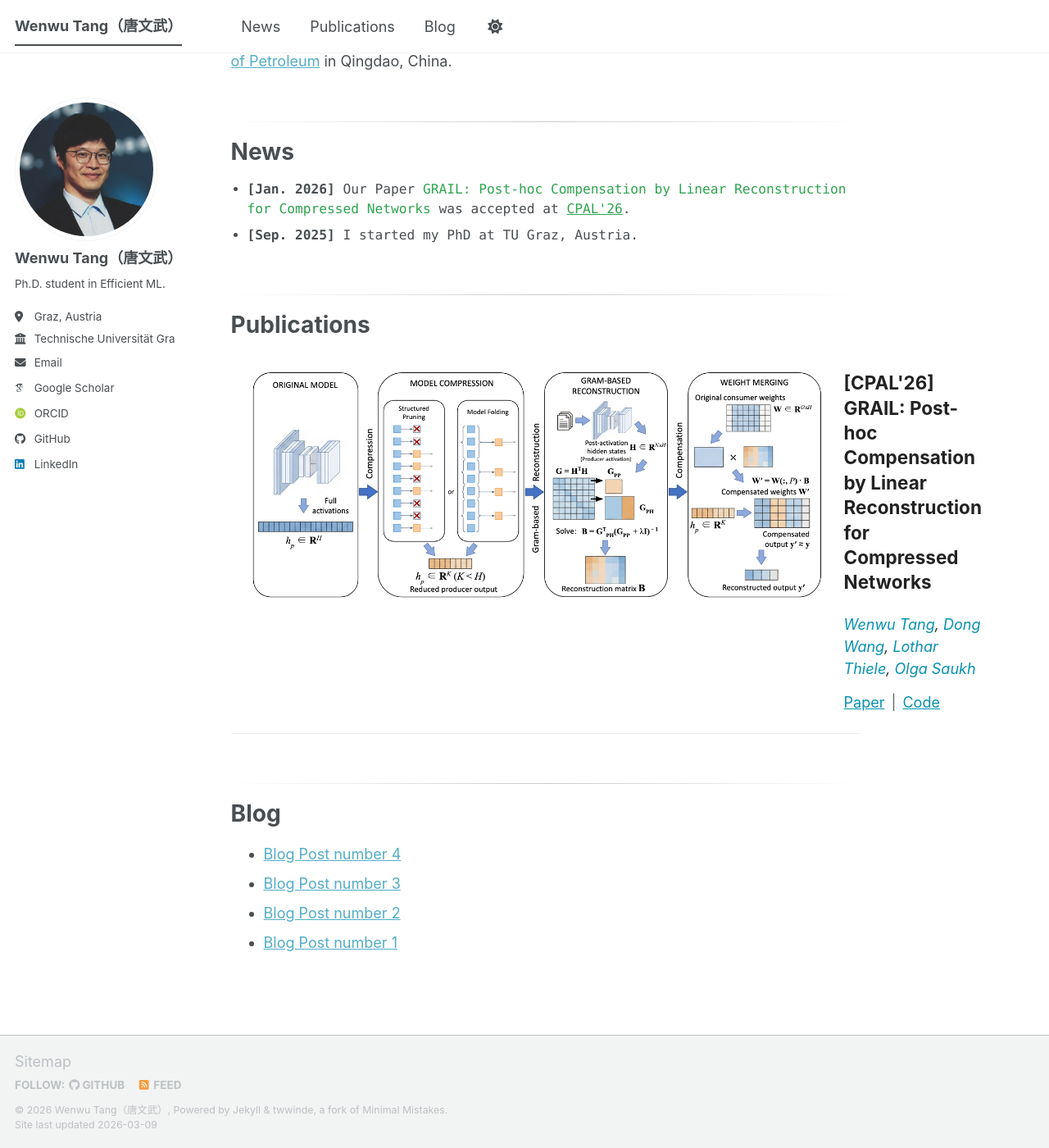
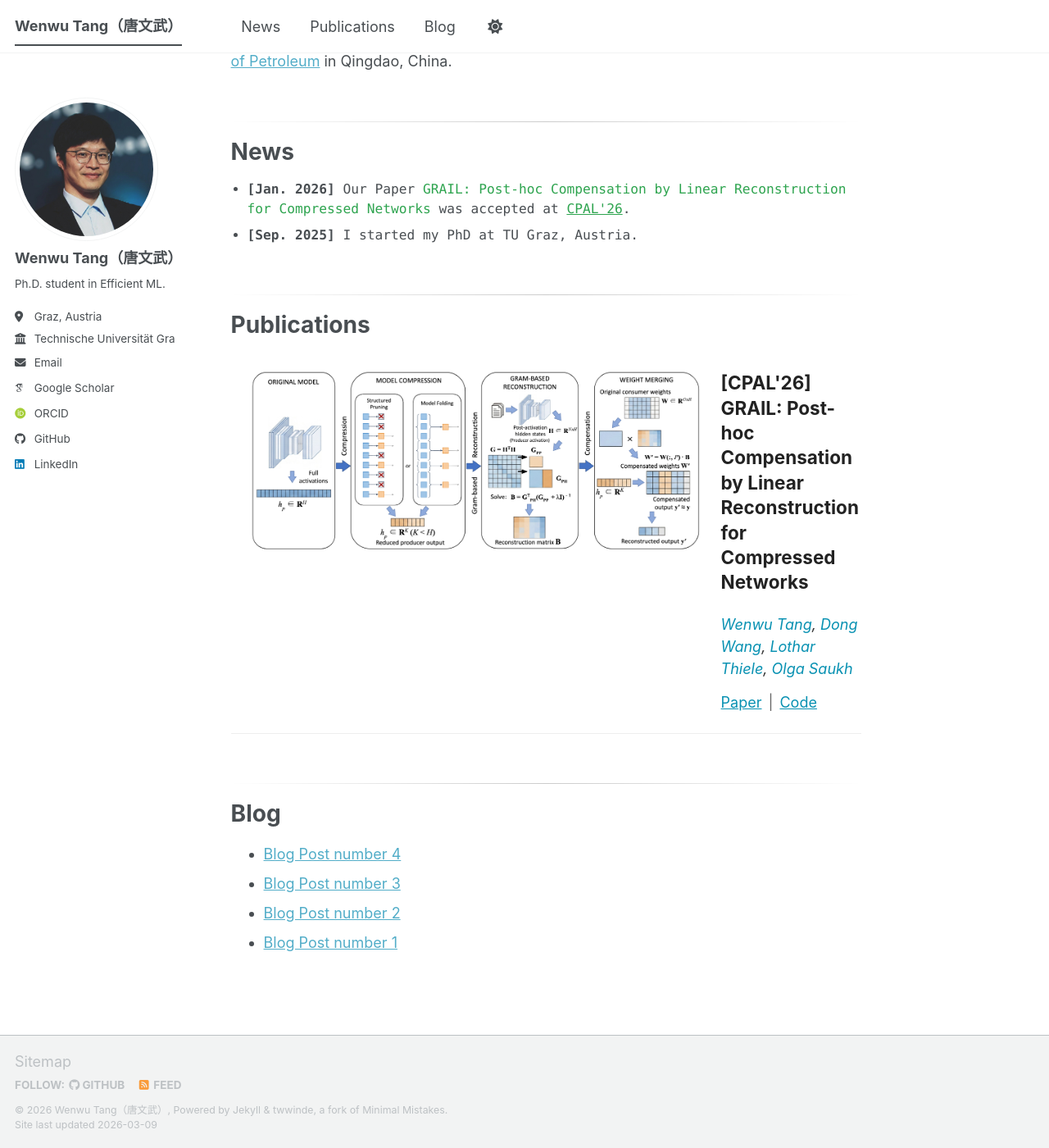
Before and after one commit to TWWinde/TWWinde.github.io, a Jekyll site: the page built from _pages/about.md, in a window 1280 px wide and 1400 px high, scrolled down 839 px. Shown: the whole window at 82% size. Built offline with Jekyll 4.4.1, drawn with Linux system fonts in a browser that asks for light colours; some web fonts are replaced; a script bundle is joined from its source files by our own code; library files that are not in the unit come from our copies.

Commit message:
adjust publication thumbnail to 550px

```diff
--- a/_sass/layout/_publications.scss
+++ b/_sass/layout/_publications.scss
@@ -27,14 +27,14 @@
 
     .publication-thumbnail {
         width: 100% !important;
-        max-width: 700px;
+        max-width: 550px;
         margin-bottom: 15px;
     }
 }
 
 .publication-thumbnail {
-    width: 700px;
-    min-width: 700px;
+    width: 550px;
+    min-width: 550px;
     flex-shrink: 0;
     display: flex;
     align-items: flex-start;
```
